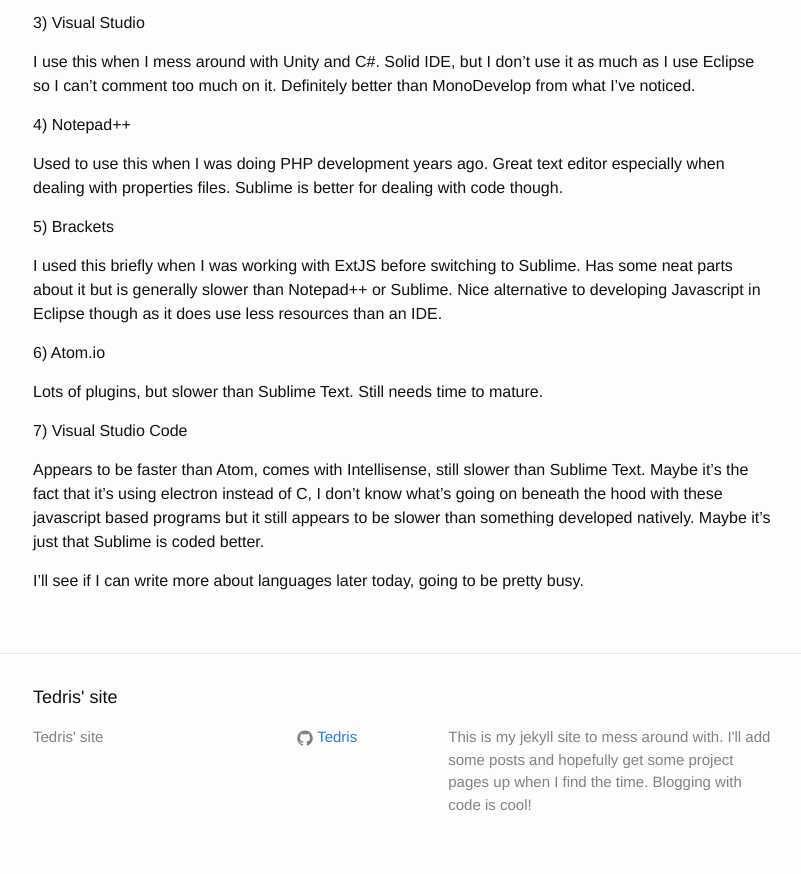
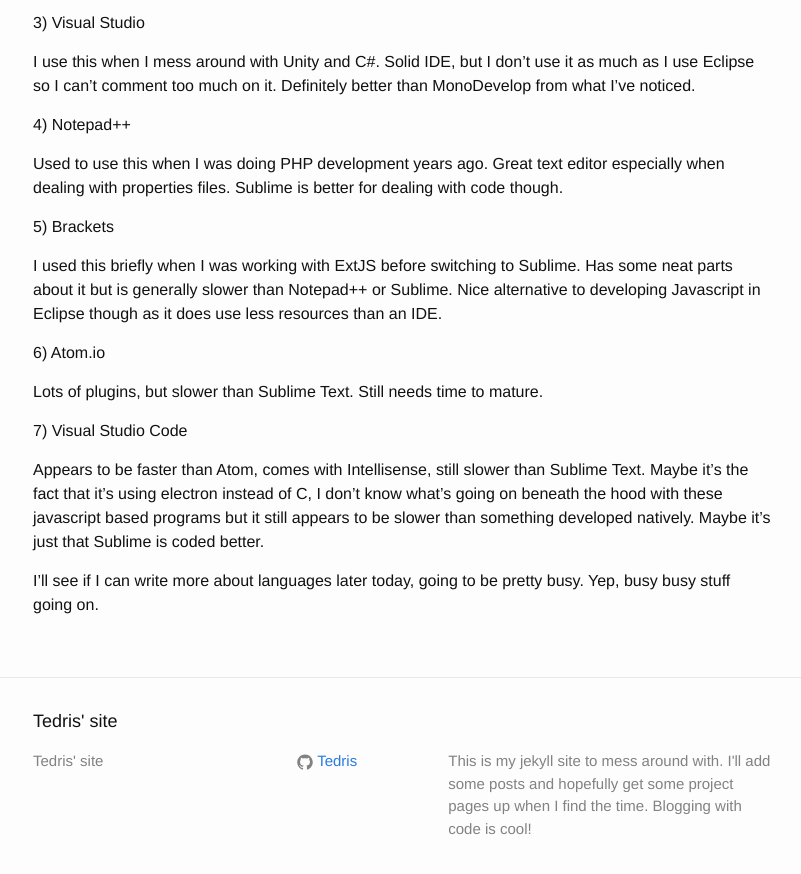
Before and after one commit to Tedris/tedris.github.io, a Jekyll site: the page built from _posts/2016-02-28-tedris-does-web-dev.markdown, in a window 1280 px wide and 900 px high, scrolled down 678 px. Shown: the top 874 px of the window, without its empty margins (237-1038 px from the left). Built offline with Jekyll 4.4.1, drawn with Linux system fonts in a browser that asks for light colours.

```diff
--- a/_posts/2016-02-28-tedris-does-web-dev.markdown
+++ b/_posts/2016-02-28-tedris-does-web-dev.markdown
@@ -38,4 +38,4 @@ Lots of plugins, but slower than Sublime Text.  Still needs time to mature.
 
 Appears to be faster than Atom, comes with Intellisense, still slower than Sublime Text.  Maybe it's the fact that it's using electron instead of C, I don't know what's going on beneath the hood with these javascript based programs but it still appears to be slower than something developed natively.  Maybe it's just that Sublime is coded better.
 
-I'll see if I can write more about languages later today, going to be pretty busy.
+I'll see if I can write more about languages later today, going to be pretty busy.  Yep, busy busy stuff going on.
```
